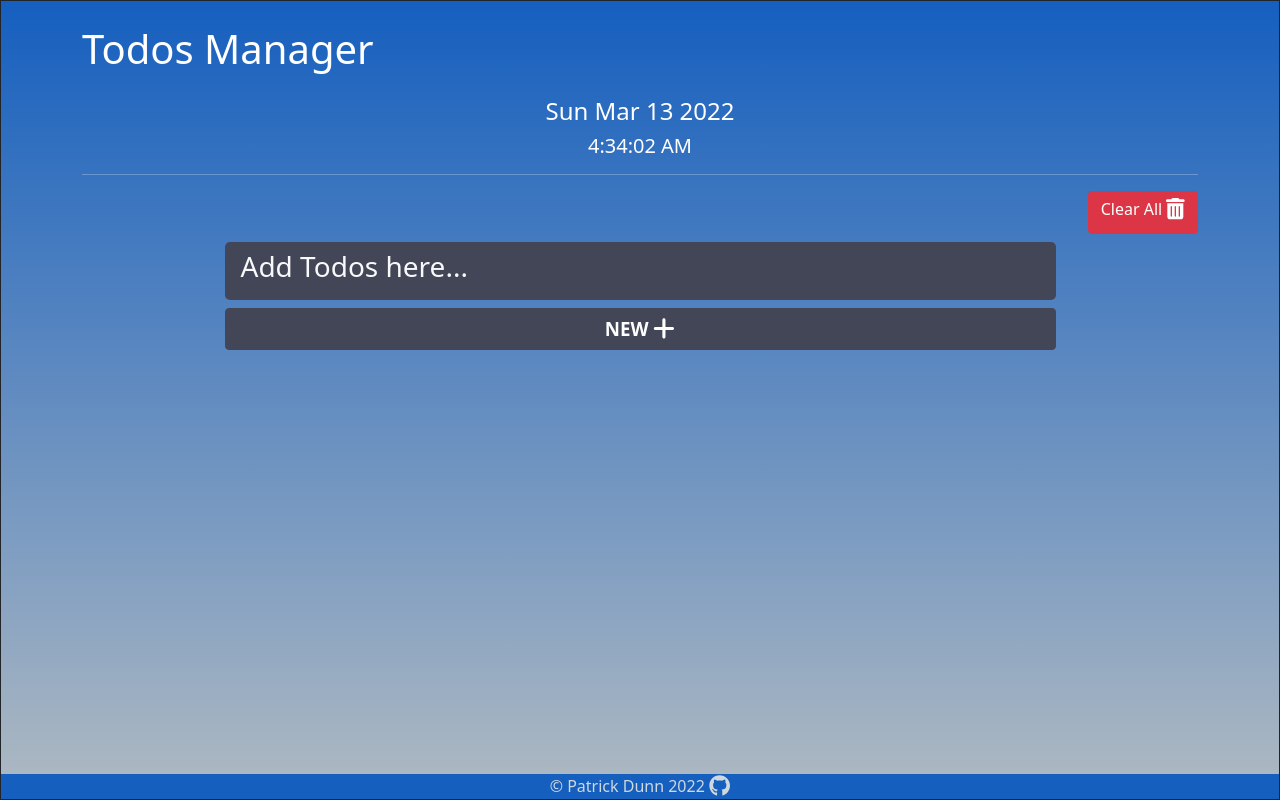
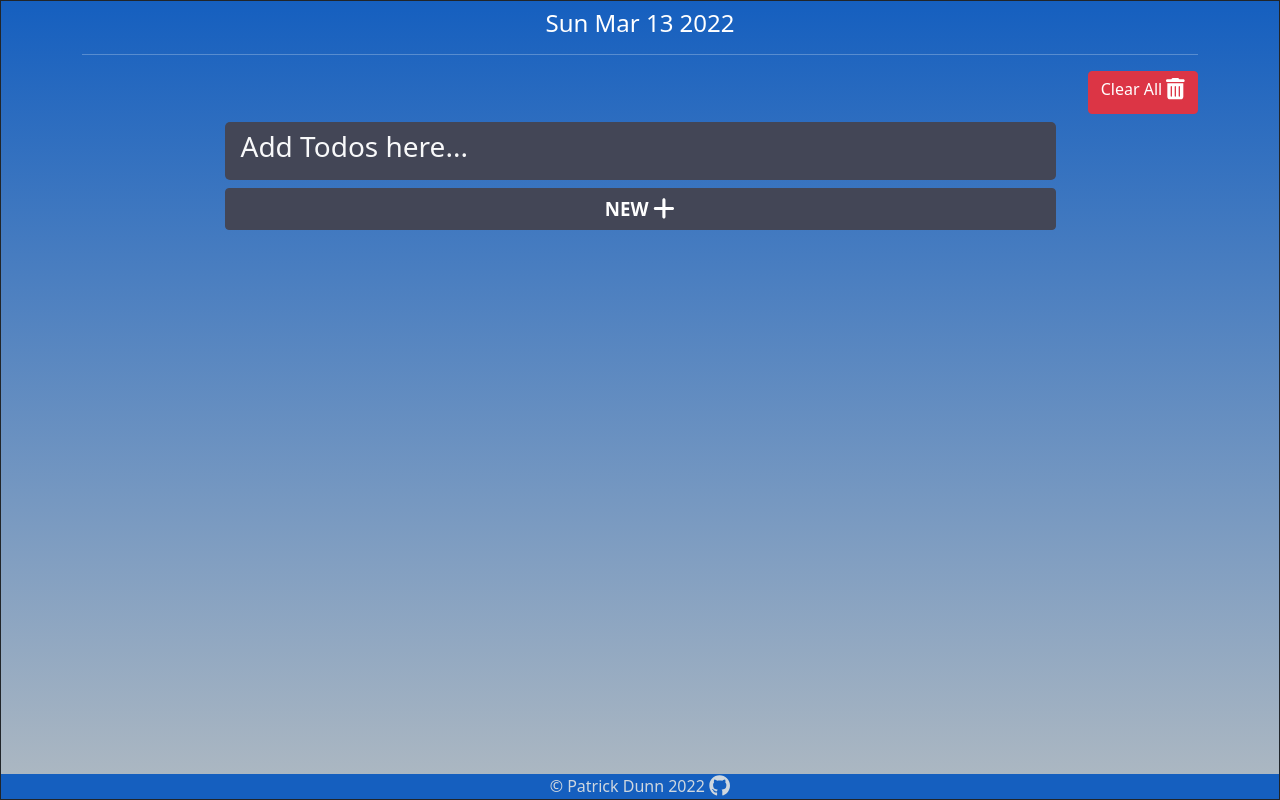
Before and after one commit to knightmac19/react-todos, a React (Create React App) app: page / in a window 1280 px wide. Built offline with nearby package versions, Linux system fonts and the light colour scheme.

Commit message:
resize jumbotron, remove second ticker

```diff
--- a/src/components/Layout/Jumbotron.js
+++ b/src/components/Layout/Jumbotron.js
@@ -11,19 +11,19 @@ const Jumbotron = () => {
   };
 
   return (
-    <div className="mt-4 text-white rounded">
+    <div className="mt-2 text-white rounded">
       <Container className="">
-        <h1 className="pb-3">Todos Manager</h1>
+        {/* <h1 className="pb-3">Todos Manager</h1> */}
         <div className="text-center">
           <h4 className="datestamp">{dateTime.toString().substring(0, 15)}</h4>
-          <h5 className="timestamp">
+          {/* <h5 className="timestamp">
             {dateTime.toLocaleString("en-US", {
               hour: "numeric",
               minute: "numeric",
               second: "numeric",
               hour12: true,
             })}
-          </h5>
+          </h5> */}
           {updateTimestamp()}
           <hr />
         </div>
```
